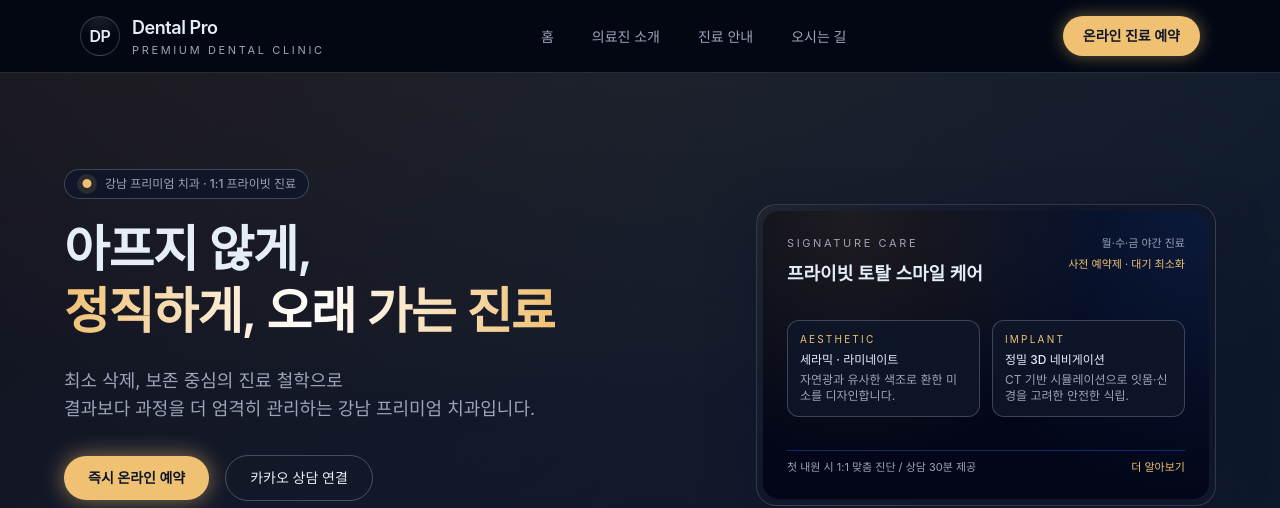
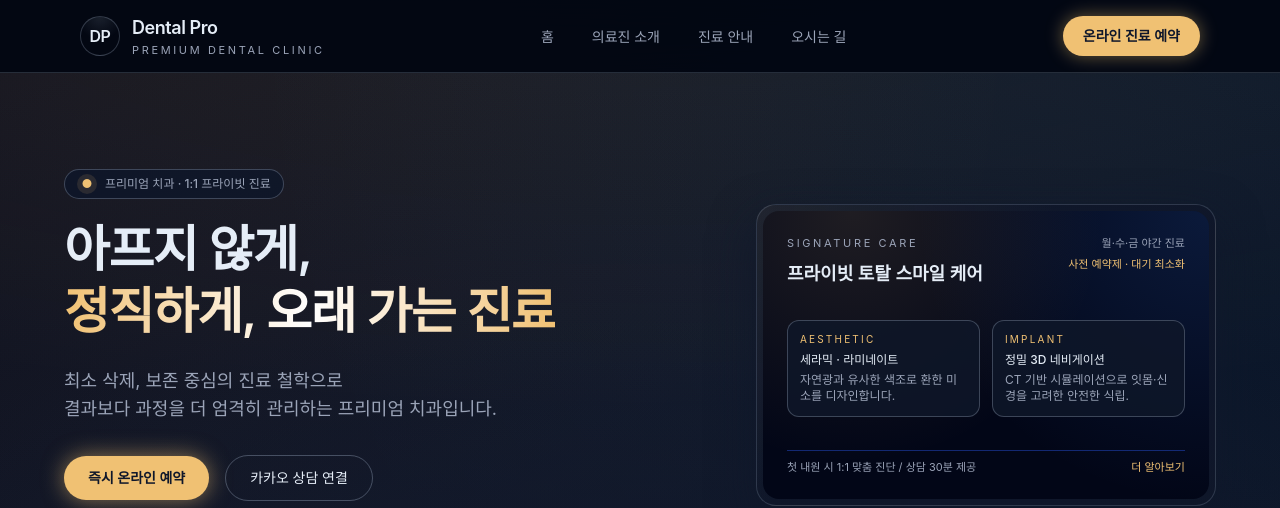
Before and after one commit to earth25abel/dental-project, a Next.js app: page / in a window 1280 px wide. Shown: the top 508 px of the page. Built offline with nearby package versions, Linux system fonts and the light colour scheme; a web font is replaced by a local one.

Commit message:
디자인 수정(고급)

```diff
--- a/app/components/HomeSections.tsx
+++ b/app/components/HomeSections.tsx
@@ -17,7 +17,7 @@ export default function HomeSections() {
               <span className="inline-flex h-5 w-5 items-center justify-center rounded-full bg-[rgba(240,193,115,0.12)] text-[var(--accent-gold)]">
                 ●
               </span>
-              강남 프리미엄 치과 · 1:1 프라이빗 진료
+              프리미엄 치과 · 1:1 프라이빗 진료
             </div>
             <h1 className="text-4xl sm:text-5xl md:text-[3.1rem] font-semibold text-[var(--foreground)] tracking-tight leading-tight">
               아프지 않게,
@@ -29,7 +29,7 @@ export default function HomeSections() {
             <p className="mt-6 text-base sm:text-lg text-[var(--muted-foreground)] max-w-xl">
               최소 삭제, 보존 중심의 진료 철학으로
               <br className="hidden sm:block" />
-              결과보다 과정을 더 엄격히 관리하는 강남 프리미엄 치과입니다.
+              결과보다 과정을 더 엄격히 관리하는 프리미엄 치과입니다.
             </p>
             <div className="mt-8 flex flex-wrap items-center gap-4">
               <button
--- a/app/layout.tsx
+++ b/app/layout.tsx
@@ -5,7 +5,7 @@ import Footer from "./components/Footer";
 
 export const metadata: Metadata = {
   title: "Dental Pro | 프리미엄 치과",
-  description: "강남 프리미엄 치과 - 신뢰와 전문성으로 함께합니다.",
+  description: "프리미엄 치과 - 신뢰와 전문성으로 함께합니다.",
 };
 
 export default function RootLayout({
--- a/app/location/page.tsx
+++ b/app/location/page.tsx
@@ -10,7 +10,7 @@ export const metadata: Metadata = {
  * 카카오맵 API 키: .env.local에 NEXT_PUBLIC_KAKAO_JAVASCRIPT_KEY=발급키 추가
  * 발급: https://developers.kakao.com/console/app
  */
-const address = "서울특별시 강남구 테헤란로 152 강남파이낸스센터";
+const address = "서울특별시 테헤란로 152 파이낸스센터";
 const phone = "02-1234-5678";
 const MAP_LAT = 37.5006;
 const MAP_LNG = 127.0364;
```
